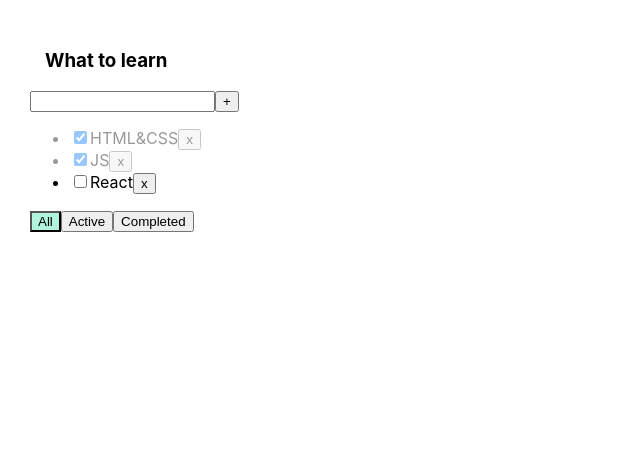
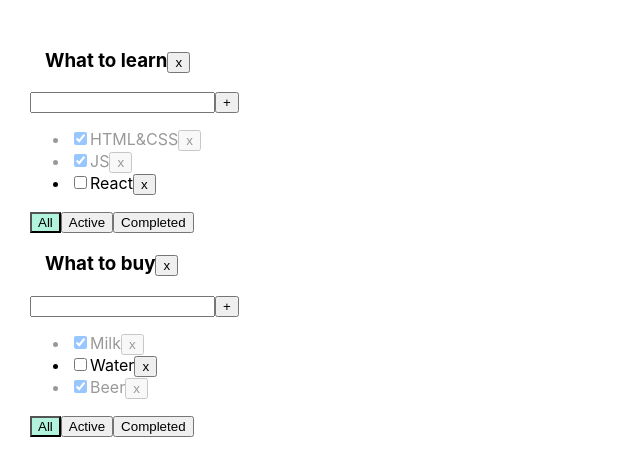
Before and after one commit to Maystrenko-Alex/TodoList, a React (Create React App) app: page / in a window 1280 px wide. Shown: the top 476 px of the page, without its empty margins (0-640 px from the left). Built offline with nearby package versions, Linux system fonts and the light colour scheme.

Commit message:
todoList less 05

```diff
--- a/src/App.tsx
+++ b/src/App.tsx
@@ -3,57 +3,121 @@
 import './App.css';
 import { TaskType, Todolist } from './Todolist';
 
+type TodoListType = {
+  id: string,
+  title: string,
+  filter: FilterValuePropsType
+}
+
+type TaskStateType = {
+  [key: string]: Array<TaskType>
+}
+
 export type FilterValuePropsType = 'all' | 'active' | 'completed'
 function App() {
+  const todoListsID_1 = v1();
+  const todoListsID_2 = v1();
 
-  const todoListTitle: string = "What to learn";
+  const [todoLists, setTodoLists] = useState<Array<TodoListType>>([
+    { id: todoListsID_1, title: 'What to learn', filter: 'all' },
+    { id: todoListsID_2, title: 'What to buy', filter: 'all' }
+  ])
+  const [tasks, setTasks] = useState<TaskStateType>({
+    [todoListsID_1] : [
+      { id: v1(), title: "HTML&CSS", isDone: true },
+      { id: v1(), title: "JS", isDone: true },
+      { id: v1(), title: "React", isDone: false }
+    ],
+    [todoListsID_2] : [
+      { id: v1(), title: "Milk", isDone: true },
+      { id: v1(), title: "Water", isDone: false },
+      { id: v1(), title: "Beer", isDone: true }
+    ]
+  })
 
-  let [tasks, setTasks] = useState<Array<TaskType>>([
-    { id: v1(), title: "HTML&CSS", isDone: true },
-    { id: v1(), title: "JS", isDone: true },
-    { id: v1(), title: "React", isDone: false }
-  ])
 
-  let [filter, setFilter] = useState<'all' | 'active' | 'completed'>('all')
-
-  const addTask = (newTitle: string) => {
-    const newTask = {
-      id: v1(),
-      title: newTitle.trim(),
-      isDone: false
-    }
-    setTasks([newTask, ...tasks])
+  const addTask = (title: string, todoListID: string) => {
+    const copyTasks = {...tasks}
+    copyTasks[todoListID] = [{id: v1(), title: title, isDone: false}, ...copyTasks[todoListID]]
+    //copyTasks[todoListID] = [{id: v1(), title: newTitle, isDone: false}, ...tasks[todoListID]]
+    setTasks(copyTasks)
   }
 
-  const removeTask = (taskId: string) => {
-    setTasks(tasks.filter(t => t.id !== taskId))
+  const removeTask = (taskID: string, todoListID: string) => {
+    const copyTasks = {...tasks}
+    copyTasks[todoListID] = tasks[todoListID].filter(t => t.id !== taskID)
+    setTasks(copyTasks)
+    // setTasks({...copyTasks, [todoListID]: copyTask[todoListID].filter(t => t.id !== taskID) })
   }
 
-  const changeTaskStatus = (taskId: string, isDoneNew: boolean) => {
-    setTasks(tasks.map( t => t.id === taskId ? {...t, isDone: isDoneNew} : t));
-  }
-  let tasksForRender = tasks
-  if (filter === 'active') {
-    tasksForRender = tasksForRender.filter(t => t.isDone === false)
-  }
-  if (filter === 'completed') {
-    tasksForRender = tasksForRender.filter(t => t.isDone === true)
+  const changeTaskStatus = (taskID: string, todoListID: string, isDoneNew: boolean) => {
+    // setTasks(tasks.map(t => t.id === taskId ? { ...t, isDone: isDoneNew } : t));
+    const copyTasks = {...tasks}
+    copyTasks[todoListID] = copyTasks[todoListID].map(t => (taskID === t.id) ? {...t, isDone: isDoneNew} : t)
+    setTasks(copyTasks)
   }
 
-  const changeFilter = (filter: FilterValuePropsType) => {
-    setFilter(filter)
+  const changeTodoListFilter = (todoListID: string, filter: FilterValuePropsType) => setTodoLists(todoLists.map(tl => tl.id === todoListID ? {...tl, filter} : tl))
+
+  const removeTodoList = (todoListID: string) => {
+    setTodoLists(todoLists.filter(tl => tl.id !== todoListID))
+    const copyTasks = {...tasks}
+    delete copyTasks[todoListID]
+    setTasks(copyTasks)
   }
+
+  const getTasksForRender = (tasks: Array<TaskType>, filter: FilterValuePropsType): Array<TaskType> => {
+    debugger
+    if (filter === 'completed') {
+      return tasks.filter(t=>t.isDone)
+    }
+    if (filter === 'active') {
+      return tasks.filter(t => !t.isDone)
+    }
+    return tasks;
+  }
+  // const getTasksForRender = (tasks: Array<TaskType>, filter: FilterValuePropsType): Array<TaskType> => {
+  //   switch (filter) {
+  //     case 'completed':
+  //       return tasks.filter(t => t.isDone)
+  //     case 'active':
+  //       return tasks.filter(t => !t.isDone)
+  //     default:
+  //       return tasks
+  //   }
+  // }
+  const todoListsComps = todoLists.map(tl => {
+    return (
+      <Todolist
+        key={tl.id}
+        todoListID={tl.id}
+        title={tl.title}
+        tasks={getTasksForRender(tasks[tl.id], tl.filter)}
+        filter={tl.filter}
+        addTask={addTask}
+        removeTask={removeTask}
+        changeTodoListFilter={changeTodoListFilter}
+        removeTodoList={removeTodoList}
+        changeTaskStatus={changeTaskStatus}
+      />
+    )
+  })
+
+
+
+  // let tasksForRender = {...tasks}.map()
+
+  // if (todoLisfilter === 'active') {
+  //   tasksForRender = tasksForRender.filter(t => t.isDone === false)
+  // }
+  // if (filter === 'completed') {
+  //   tasksForRender = tasksForRender.filter(t => t.isDone === true)
+  // }
+
+
   return (
     <div className="App">
-      <Todolist
-        title={todoListTitle}
-        tasks={tasksForRender}
-        filter={filter}
-        addTask={addTask}
-        removeTask={removeTask}
-        changeFilter={changeFilter}
-        changeTaskStatus={changeTaskStatus}
-      />
+      {todoListsComps}
     </div>
   );
 }
--- a/src/Todolist.tsx
+++ b/src/Todolist.tsx
@@ -5,10 +5,12 @@
   title: string,
   tasks: Array<TaskType>
   filter: FilterValuePropsType
-  removeTask: (id: string) => void
-  changeFilter: (filter: FilterValuePropsType) => void
-  addTask: (title: string) => void
-  changeTaskStatus: (taskId: string, isDone: boolean) => void
+  todoListID: string
+  removeTask: (taskID: string, todoListID: string) => void
+  removeTodoList: (todoListID: string) => void
+  changeTodoListFilter: (todoListID: string, filter: FilterValuePropsType) => void
+  addTask: (title: string, todoListID: string) => void
+  changeTaskStatus: (taskID: string, todoListID: string, isDoneNew: boolean) => void
 }
 
 export type TaskType = {
@@ -18,13 +20,14 @@
 }
 
 export const Todolist = (props: PropsType) => {
+
   const [titleInput, setTitleInput] = useState<string>(''); // state
   const [error, setError] = useState<true | false>(false); //state
 
   const addTask = () => {
     const trimmedTitleInput = titleInput.trim();
     if (trimmedTitleInput) {
-      props.addTask(trimmedTitleInput);
+      props.addTask(trimmedTitleInput, props.todoListID);
     } else {
       setError(true);
     }
@@ -43,19 +46,22 @@
   }
 
   const onClickHandler = (e: MouseEvent<HTMLButtonElement>) => addTask();
-  const setAllFilterValue = () => props.changeFilter('all');
-  const setActiveFilterValue = () => props.changeFilter('active');
-  const setCompletedFilterValue = () => props.changeFilter('completed');
+  const setAllFilterValue = () => props.changeTodoListFilter(props.todoListID, 'all');
+  const setActiveFilterValue = () => props.changeTodoListFilter(props.todoListID, 'active');
+  const setCompletedFilterValue = () => props.changeTodoListFilter(props.todoListID, 'completed');
   const getBtnActiveClass = (filter: FilterValuePropsType) => props.filter === filter? 'activeBtn' : '';
+  const removeTodoList = () => props.removeTodoList(props.todoListID)
 
   const errorMessage = error
     ? <div style={{ color: 'red' }}>Title is required!</div>
     : ''
+
   const tasksJSX = props.tasks.map(task => {
+    debugger
     const changeStatus = (e: ChangeEvent<HTMLInputElement>)=> {
-      props.changeTaskStatus(task.id, e.currentTarget.checked)
+      props.changeTaskStatus(task.id, props.todoListID, e.currentTarget.checked)
     }
-    const removeTask = () => props.removeTask(task.id);
+    const removeTask = () => props.removeTask(task.id, props.todoListID);
     return (
       <li key={task.id} className={task.isDone ? 'isDone' : ''}>
         <input
@@ -70,7 +76,10 @@
 
   return (
     <div>
-      <h3>{props.title}</h3>
+      <h3>
+        {props.title}
+        <button onClick={removeTodoList}>x</button>
+      </h3>
       <input
         value={titleInput}
         onChange={changeTitle}
```
